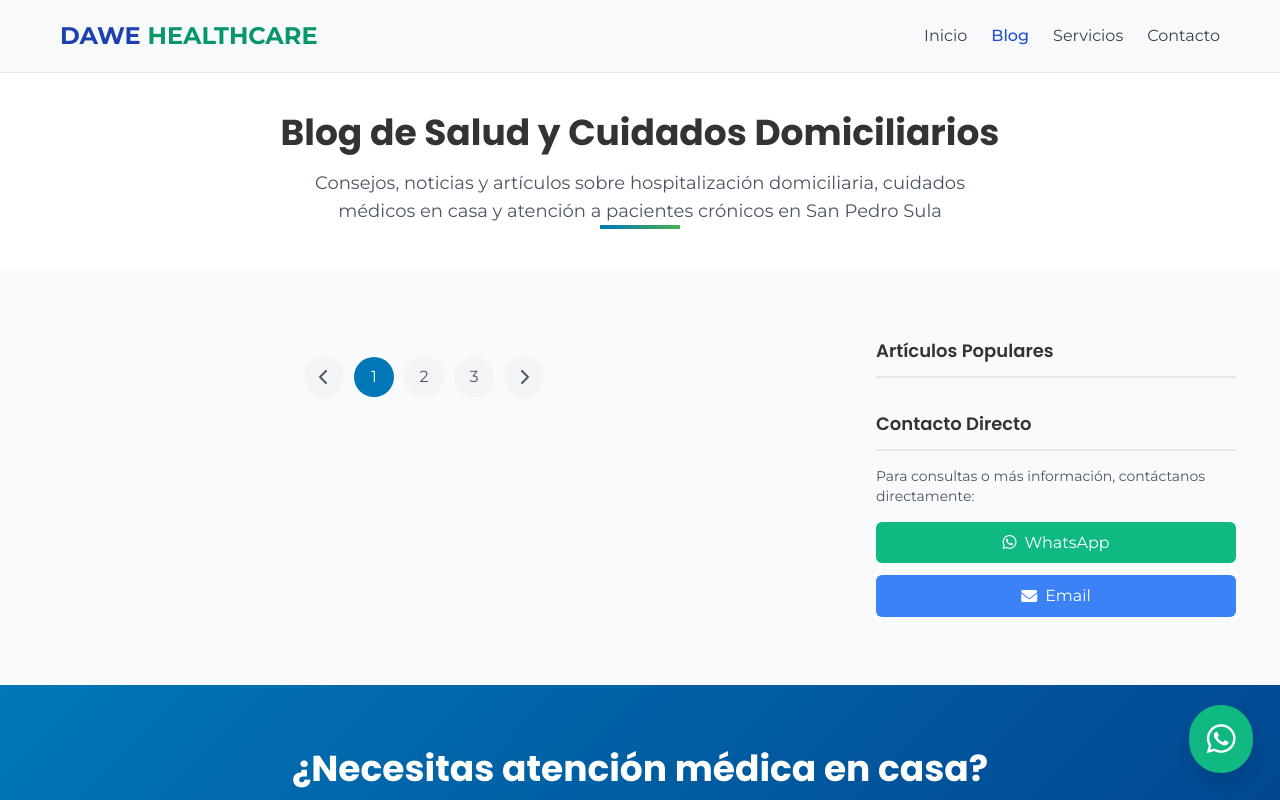
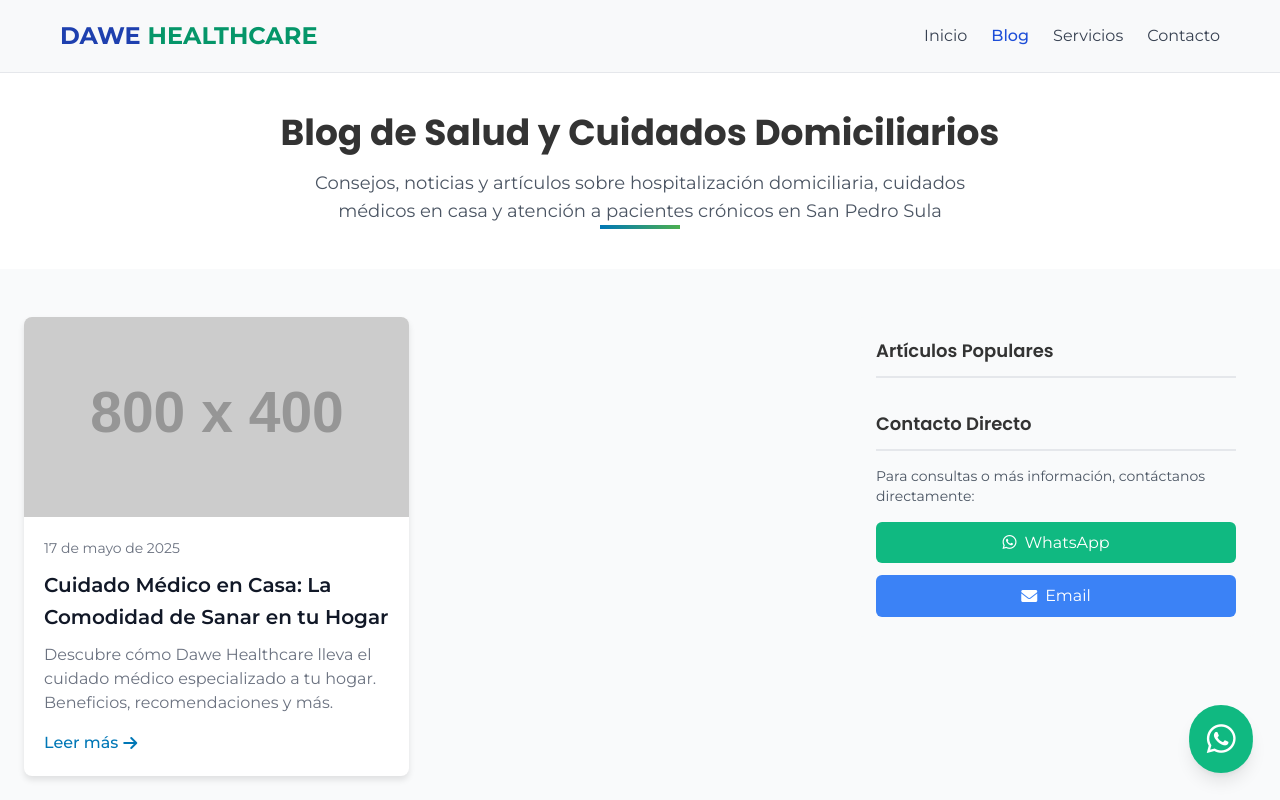
Before and after one commit to dawehealthcare/dawehealthcare.github.io, a plain HTML site: page blog/index.html in a window 1280 px wide. Shown: the top 800 px of the page. Drawn offline with nearby package versions, Linux system fonts and the light colour scheme; placeholder pictures from the web are drawn by us.

Commit message:
Update index.html
agregado de primer blog

```diff
--- a/blog/index.html
+++ b/blog/index.html
@@ -282,6 +282,21 @@ transform: scale(1);
 <!-- Artículos del blog -->
 <div class="md:w-2/3">
 <div class="blog-grid">
+  <div class="blog-post-card">
+  <img src="https://placehold.co/800x400/28a745/FFFFFF?text=Cuidado+Amable+en+Casa&font=roboto" alt="Cuidado médico en casa" class="blog-post-image">
+  <div class="blog-post-content">
+    <div class="blog-post-date">17 de mayo de 2025</div>
+    <div class="blog-post-title">
+      <a href="cuidado-medico-en-casa.html" class="hover:underline">Cuidado Médico en Casa: La Comodidad de Sanar en tu Hogar</a>
+    </div>
+    <div class="blog-post-excerpt">
+      Descubre cómo Dawe Healthcare lleva el cuidado médico especializado a tu hogar. Beneficios, recomendaciones y más.
+    </div>
+    <a href="cuidado-medico-en-casa.html" class="blog-post-read-more">
+      Leer más <i class="fas fa-arrow-right"></i>
+    </a>
+  </div>
+</div>
 <!-- Los artículos del blog se cargarán dinámicamente desde GitHub -->
 </div>
 
```
